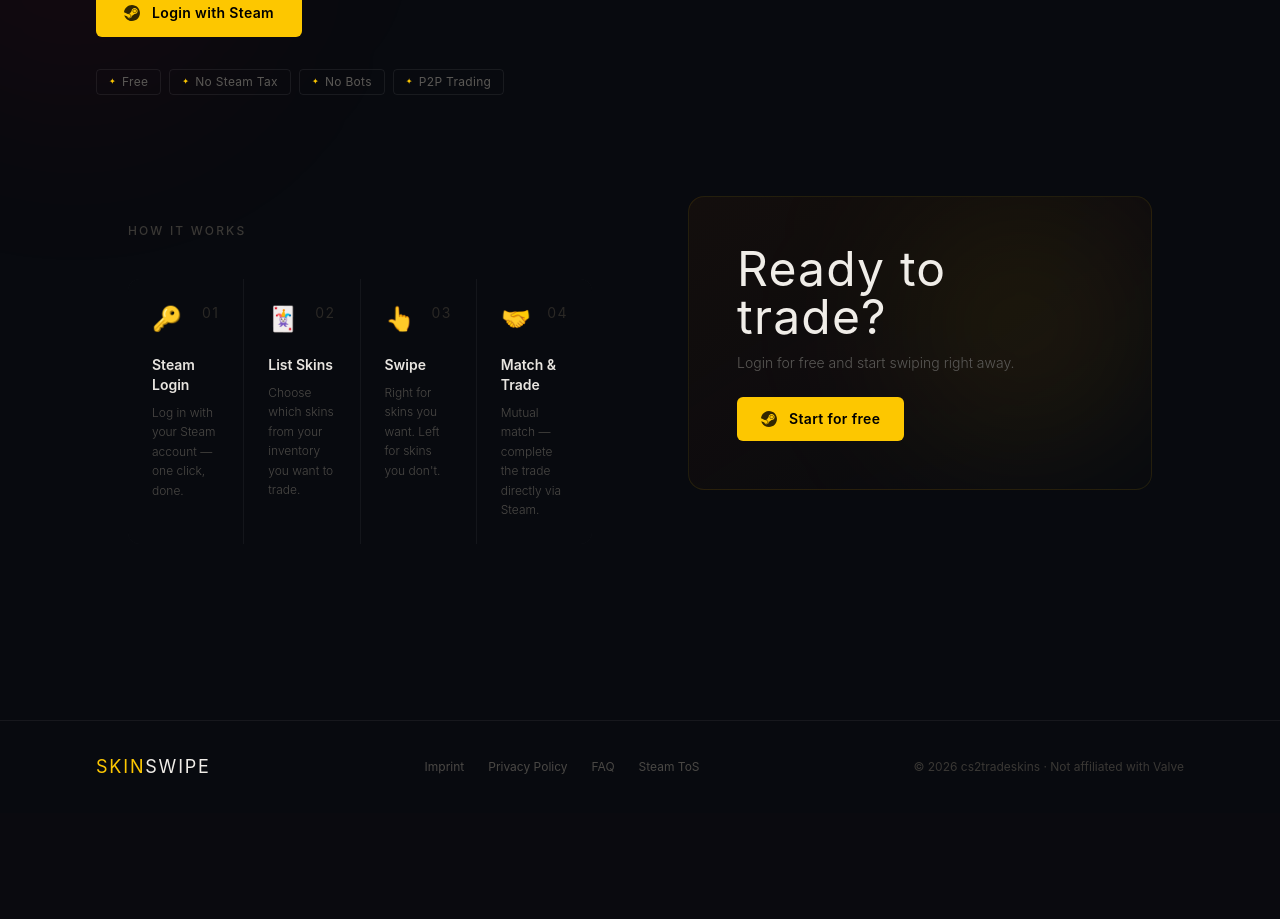
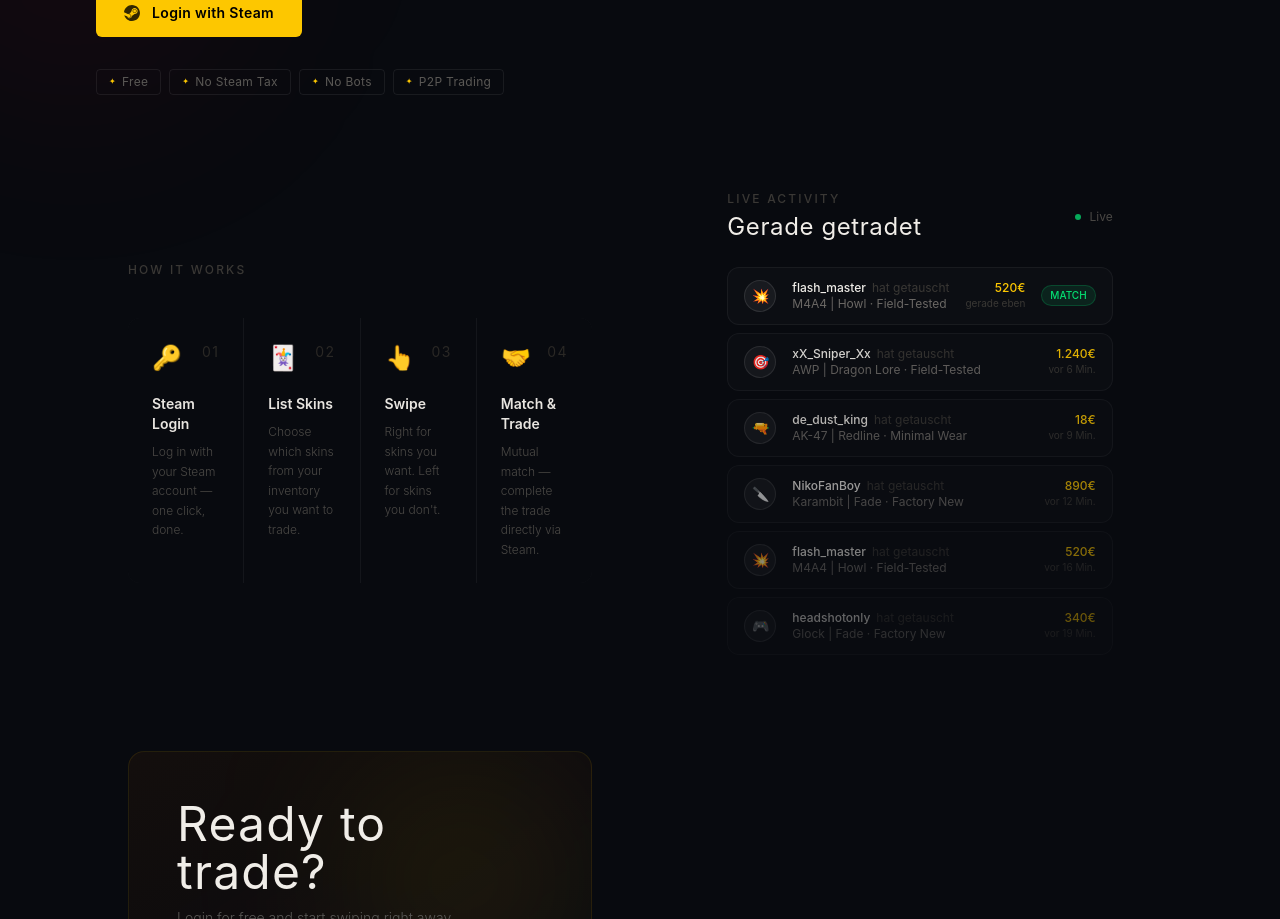
Before and after one commit to davinciyaner/cs2skintrading, a Next.js app: page / in a window 1280 px wide. Shown: the part 643-1562 px from the top of the page. Before the commit the page ends 1456 px from the top, so only its background shows below. Built offline with nearby package versions, Linux system fonts and the light colour scheme; no server answers.

Commit message:
# activityfeed added

```diff
--- /dev/null
+++ b/src/app/components/ActivityFeed.js
@@ -0,0 +1,108 @@
+'use client'
+import { useEffect, useState } from 'react'
+import {useI18n} from "../../i18n/request";
+
+const TRADES = [
+    { user: 'xX_Sniper_Xx', avatar: '🎯', skin: 'AWP | Dragon Lore', wear: 'Field-Tested', price: '1.240€', time: 2 },
+    { user: 'de_dust_king', avatar: '🔫', skin: 'AK-47 | Redline', wear: 'Minimal Wear', price: '18€', time: 5 },
+    { user: 'NikoFanBoy', avatar: '🔪', skin: 'Karambit | Fade', wear: 'Factory New', price: '890€', time: 8 },
+    { user: 'flash_master', avatar: '💥', skin: 'M4A4 | Howl', wear: 'Field-Tested', price: '520€', time: 12 },
+    { user: 'headshotonly', avatar: '🎮', skin: 'Glock | Fade', wear: 'Factory New', price: '340€', time: 15 },
+    { user: 'pro_trader_99', avatar: '💰', skin: 'Butterfly | Marble Fade', wear: 'Factory New', price: '1.100€', time: 18 },
+    { user: 'cs2_legend', avatar: '⭐', skin: 'AK-47 | Case Hardened', wear: 'Well-Worn', price: '95€', time: 22 },
+    { user: 'dust2_only', avatar: '🏆', skin: 'USP-S | Kill Confirmed', wear: 'Minimal Wear', price: '45€', time: 25 },
+]
+
+function timeAgo(minutes) {
+    if (minutes < 1) return 'gerade eben'
+    return `vor ${minutes} Min.`
+}
+
+export default function ActivityFeed() {
+    const { t } = useI18n()
+    const [feed, setFeed] = useState([])
+    const [offsets, setOffsets] = useState({})
+
+    useEffect(() => {
+        // Initiale Items laden
+        setFeed(TRADES.slice(0, 5).map((t, i) => ({ ...t, id: i, time: t.time })))
+
+        // Alle 4 Sekunden neuen Trade reinspülen
+        const interval = setInterval(() => {
+            const random = TRADES[Math.floor(Math.random() * TRADES.length)]
+            const newItem = { ...random, id: Date.now(), time: 0 }
+
+            setFeed(prev => {
+                const updated = [newItem, ...prev].slice(0, 6)
+                // Zeiten erhöhen
+                return updated.map((item, i) => i === 0 ? item : { ...item, time: item.time + 4 })
+            })
+        }, 4000)
+
+        return () => clearInterval(interval)
+    }, [])
+
+    return (
+        <section className="max-w-6xl mx-auto px-5 sm:px-8 py-16">
+            {/* Header */}
+            <div className="flex items-center justify-between mb-6">
+                <div>
+                    <p className="text-xs font-medium tracking-[0.18em] uppercase text-[#3a3835] mb-1">Live Activity</p>
+                    <h2 className="font-bebas text-2xl tracking-wide text-[#f0ede8]">Gerade getradet</h2>
+                </div>
+                <div className="flex items-center gap-2 text-xs text-[#4a4845]">
+                    <span className="w-1.5 h-1.5 rounded-full bg-green-400 animate-pulse"/>
+                    Live
+                </div>
+            </div>
+
+            {/* Feed */}
+            <div className="space-y-2">
+                {feed.map((item, index) => (
+                    <div
+                        key={item.id}
+                        className="flex items-center gap-4 px-4 py-3 rounded-xl border border-white/5 bg-white/2 hover:bg-white/4 transition-all duration-300"
+                        style={{
+                            opacity: index === 0 ? 1 : 1 - index * 0.12,
+                            animation: index === 0 ? 'slideIn 0.4s ease' : 'none'
+                        }}
+                    >
+                        {/* Avatar */}
+                        <div className="w-8 h-8 rounded-full bg-white/5 border border-white/10 flex items-center justify-center text-sm shrink-0">
+                            {item.avatar}
+                        </div>
+
+                        {/* Info */}
+                        <div className="flex-1 min-w-0">
+                            <div className="flex items-center gap-1.5 text-xs">
+                                <span className="text-[#f0ede8] font-medium truncate">{item.user}</span>
+                                <span className="text-[#3a3835] shrink-0">hat getauscht</span>
+                            </div>
+                            <p className="text-[#6b6865] text-xs truncate">{item.skin} · {item.wear}</p>
+                        </div>
+
+                        {/* Price */}
+                        <div className="text-right shrink-0">
+                            <p className="text-yellow-400 text-xs font-medium">{item.price}</p>
+                            <p className="text-[#3a3835] text-[10px]">{timeAgo(item.time)}</p>
+                        </div>
+
+                        {/* Match badge für neue */}
+                        {index === 0 && (
+                            <div className="shrink-0 bg-green-400/10 border border-green-400/20 rounded-full px-2 py-0.5 text-[10px] text-green-400 font-medium">
+                                MATCH
+                            </div>
+                        )}
+                    </div>
+                ))}
+            </div>
+
+            <style jsx>{`
+                @keyframes slideIn {
+                    from { opacity: 0; transform: translateY(-8px); }
+                    to { opacity: 1; transform: translateY(0); }
+                }
+            `}</style>
+        </section>
+    )
+}
--- a/src/app/page.js
+++ b/src/app/page.js
@@ -2,6 +2,7 @@
 
 import {useEffect, useRef, useState} from 'react'
 import {useI18n} from "@/i18n/request";
+import ActivityFeed from "@/app/components/ActivityFeed";
 
 const API_URL = process.env.NEXT_PUBLIC_API_URL
 
@@ -216,6 +217,8 @@ export default function Page() {
                             </div>
                         </section>
 
+                        <ActivityFeed />
+
                         <section className="max-w-6xl mx-auto px-5 sm:px-8 pb-20">
                             <div
                                 className="relative overflow-hidden rounded-2xl border border-yellow-400/10 bg-linear-to-br from-yellow-950/20 to-transparent p-8 sm:p-12">
```
